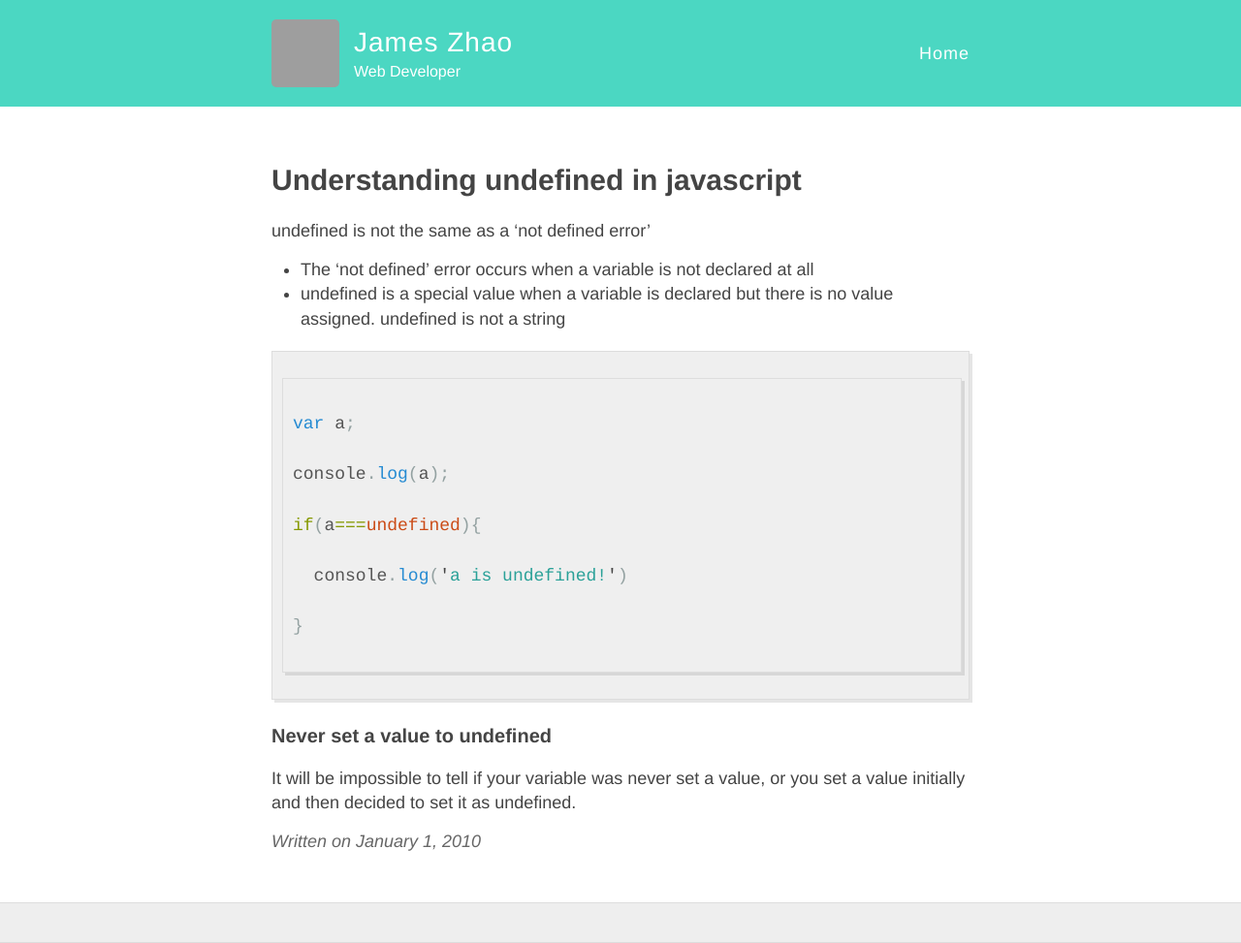
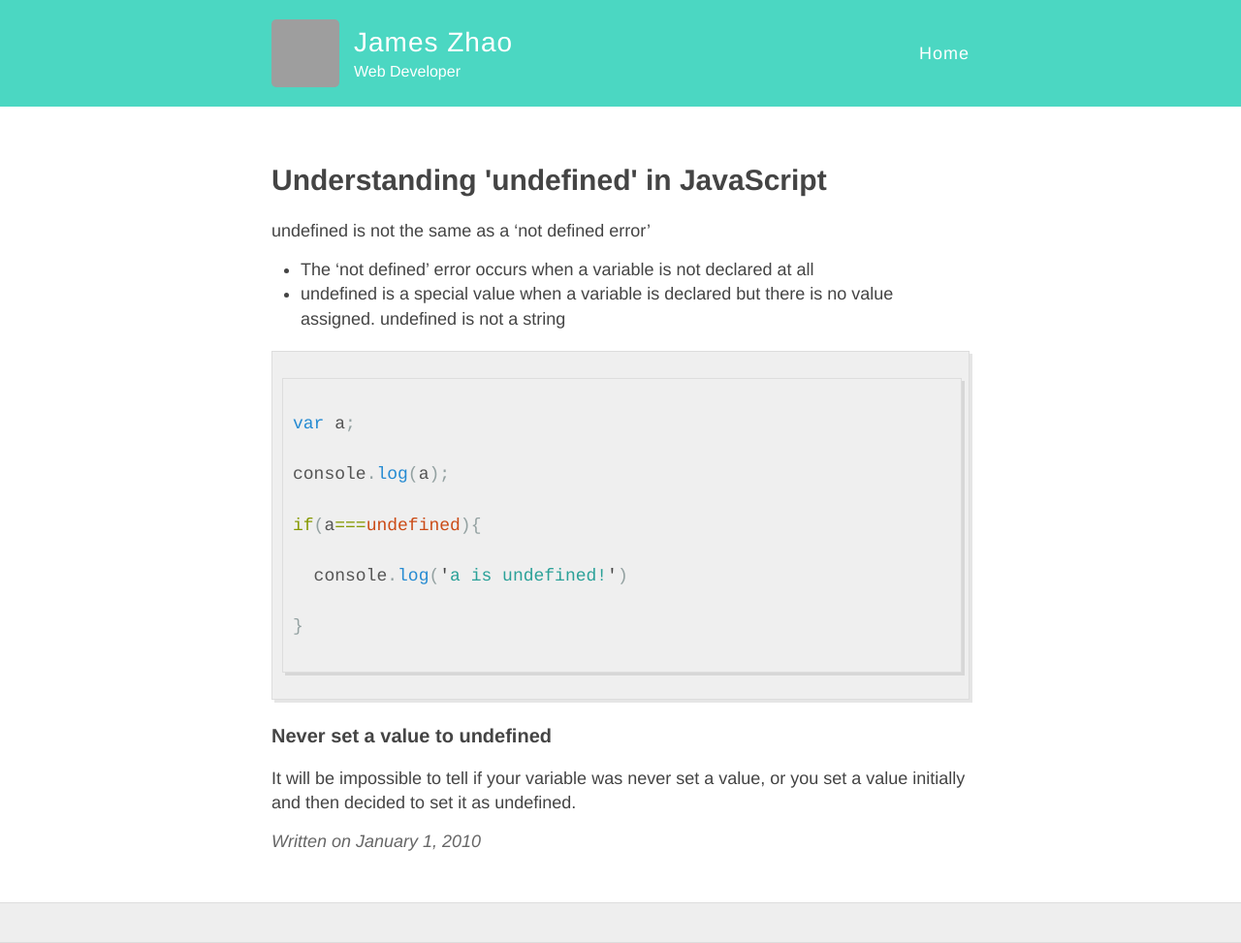
Before and after one commit to jameskzhao/site, a Jekyll site: the page built from _posts/2010-01-01-understanding undefined in JavaScript.md, in a window 1280 px wide. Shown: the whole page at 97% size. Built offline with Jekyll 4.4.1, drawn with Linux system fonts in a browser that asks for light colours; our own code applies the rules of GitHub Pages for plain Markdown files; part of the change alters nothing that is shown; grey boxes are pictures that could not be loaded.

```diff
--- a/_posts/2010-01-01-understanding undefined in JavaScript.md
+++ b/_posts/2010-01-01-understanding undefined in JavaScript.md
@@ -1,3 +1,8 @@
+---
+layout: post
+title: Understanding 'undefined' in JavaScript
+---
+
 undefined is not the same as a 'not defined error'
  - The 'not defined' error occurs when a variable is not declared at all
  - undefined is a special value when a variable is declared but there is no value assigned. undefined is not a string
```
